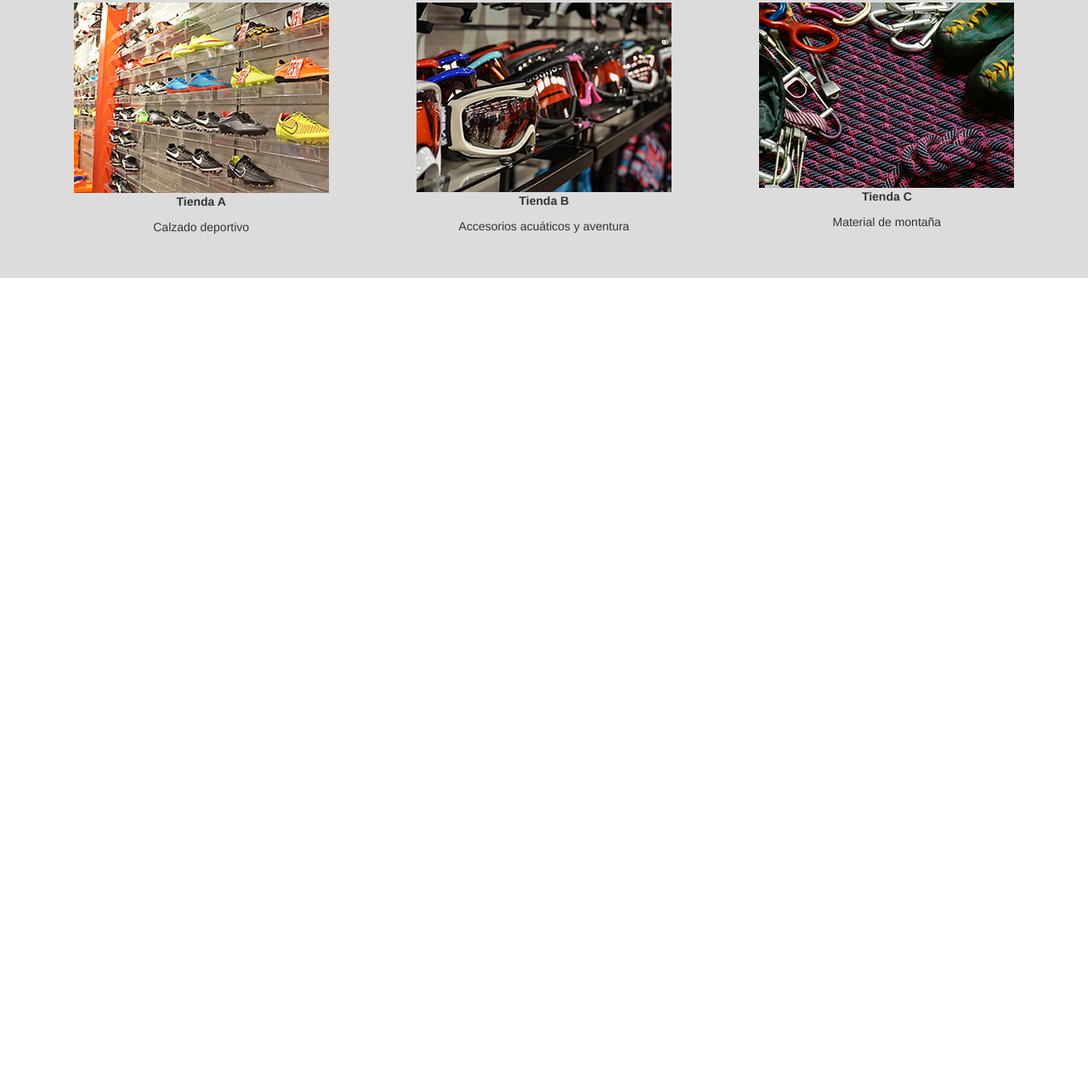
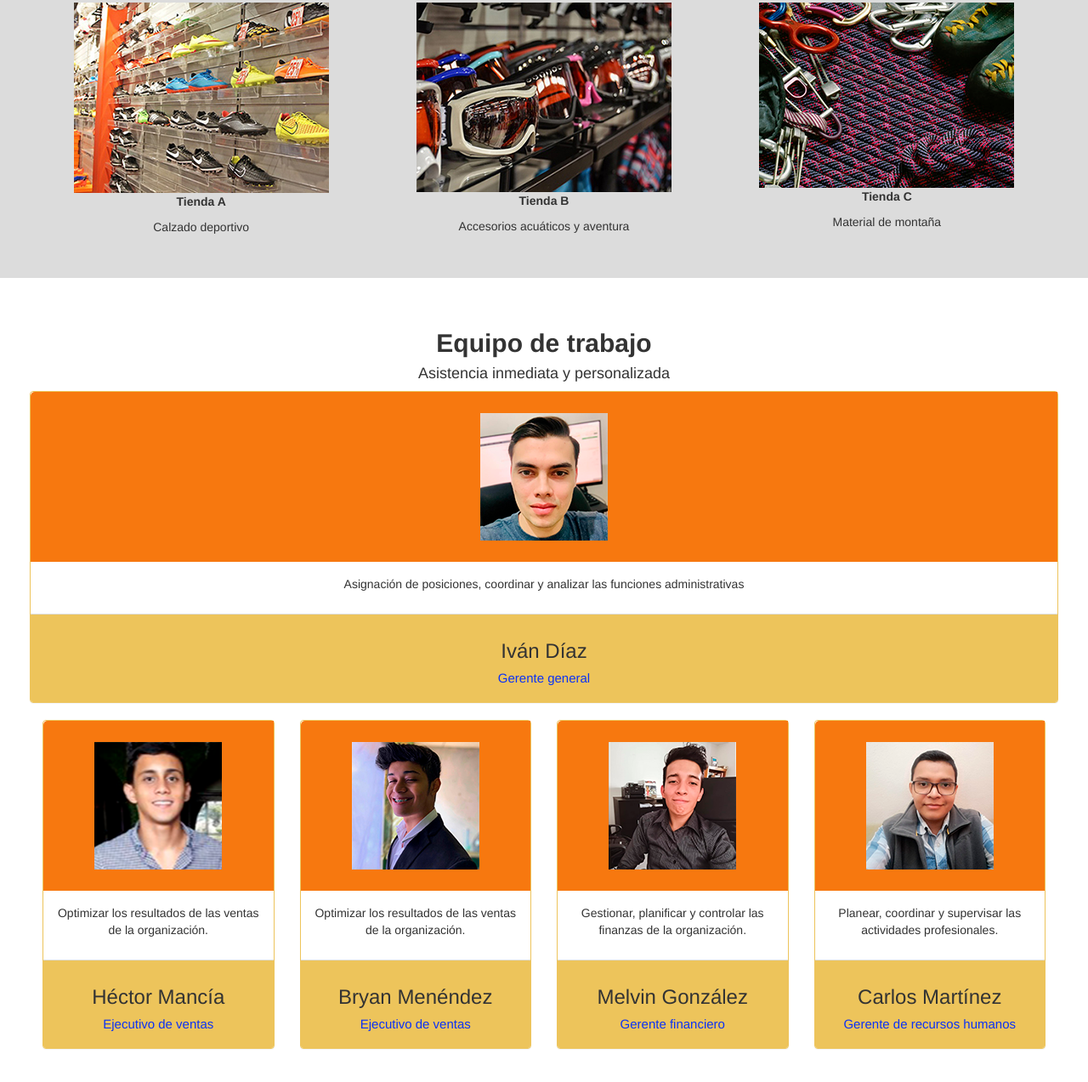
Before and after one commit to isde/Practica-1-TPI, a plain HTML site: page index.html in a window 1280 px wide. Shown: the part 1821-3094 px from the top of the page at 85% size. Before the commit the page ends 2148 px from the top, so only its background shows below. Drawn offline with nearby package versions, Linux system fonts and the light colour scheme.

Commit message:
Cuarto Commit

```diff
--- a/index.html
+++ b/index.html
@@ -141,4 +141,92 @@
 			 </div>
 		</div>
 	</section>
+	<!-- Sección Equipo de trabajo -->
+	<section id="equipo" class="container-fluid">
+		<div class="text-center">
+			<h2><strong>Equipo de trabajo</strong></h2>
+			<h4>Asistencia inmediata y personalizada</h4>
+		</div>
+		<div class="row">
+
+			<!-- Columna 1 -->
+			<div class="col">
+				<div class="panel panel-default text-center equipo">
+					<div class="panel-heading">
+					<img src="ser1.png" alt="Foto1">
+					</div>
+					<div class="panel-body">
+					    <p>Asignación de posiciones, coordinar y
+						analizar las funciones administrativas</p>
+					</div>
+					<div class="panel-footer">
+						<h3>Iván Díaz</h3>
+						<h4>Gerente general</h4>
+					</div>
+				</div>
+			</div>
+		</div>
+		<div class="row">
+		<!--Columna 2-->
+			<div class="col-md-3 col-sm-6">
+				<div class="panel panel-default text-center equipo">
+					<div class="panel-heading">
+						<img src="ser2.png" alt="Foto2">
+					</div>
+					<div class="panel-body">
+						<p>Optimizar los resultados de las ventas de la organización. </p>
+					</div>
+					<div class="panel-footer">
+						<h3>Héctor Mancía</h3>
+						<h4>Ejecutivo de ventas</h4>
+					</div>
+				</div>
+			</div>
+		<!--Columna 3-->
+			<div class="col-md-3 col-sm-6">
+				<div class="panel panel-default text-center equipo">
+					<div class="panel-heading">
+						<img src="ser3.png" alt="Foto3">
+					</div>
+					<div class="panel-body">
+						<p>Optimizar los resultados de las ventas de la organización. </p>
+					</div>
+					<div class="panel-footer">
+						<h3>Bryan Menéndez</h3>
+						<h4>Ejecutivo de ventas</h4>
+					</div>
+				</div>
+			</div>
+		<!--Columna 4-->
+			<div class="col-md-3 col-sm-6">
+				<div class="panel panel-default text-center equipo">
+					<div class="panel-heading">
+						<img src="ser4.png" alt="Foto4">
+					</div>
+					<div class="panel-body">
+						<p>Gestionar, planificar y controlar las finanzas de la organización. </p>
+					</div>
+					<div class="panel-footer">
+						<h3>Melvin González</h3>
+						<h4>Gerente financiero</h4>
+					</div>
+				</div>
+			</div>
+		<!--Columna 5-->
+			<div class="col-md-3 col-sm-6">
+				<div class="panel panel-default text-center equipo">
+					<div class="panel-heading">
+						<img src="ser5.png" alt="Foto5">
+					</div>
+					<div class="panel-body">
+						<p>Planear, coordinar y supervisar las actividades profesionales. </p>
+					</div>
+					<div class="panel-footer">
+						<h3>Carlos Martínez</h3>
+						<h4>Gerente de recursos humanos</h4>
+					</div>
+				</div>
+			</div>
+		</div>
+	</section>
 </html>
```
Also changed, not shown: ser1.png (added), ser2.png (added), ser3.png (added), ser4.png (added), ser5.png (added).
